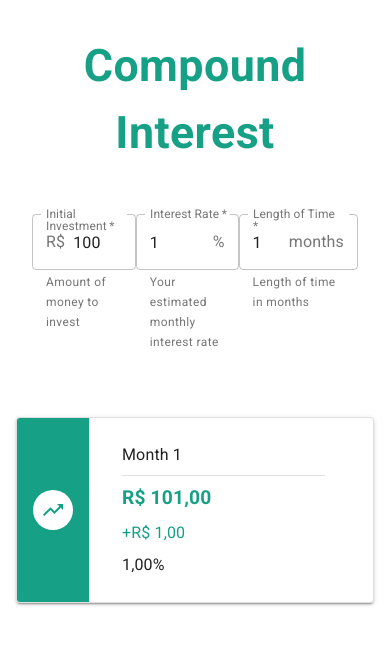
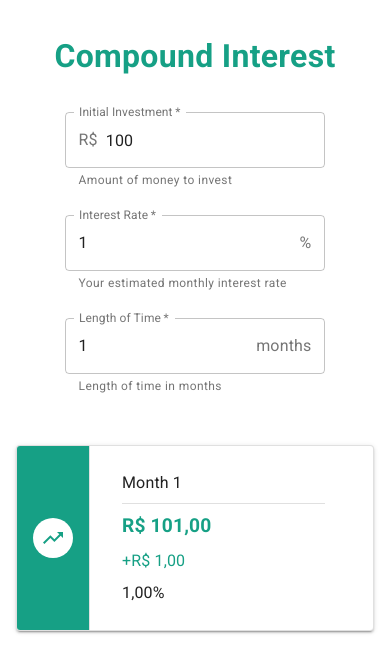
Before and after one commit to vbertazzo/igti-fullstack-bootcamp, a React (Create React App) app in the folder module-03/: page / in a window 390 px wide. Shown: the top 672 px of the page. Built offline with nearby package versions, Linux system fonts and the light colour scheme.

Commit message:
refactor: adjust design on breakpoints

```diff
--- a/module-03/src/App.js
+++ b/module-03/src/App.js
@@ -11,6 +11,10 @@ const useStyles = makeStyles((theme) => ({
     marginTop: theme.spacing(4),
     textAlign: 'center',
     color: '#16a085',
+
+    [theme.breakpoints.up('xs')]: {
+      fontSize: '2rem',
+    },
   },
 }))
 
--- a/module-03/src/components/form/index.js
+++ b/module-03/src/components/form/index.js
@@ -9,13 +9,30 @@ import {
 import { getInputValidation } from '../../lib/input-validator'
 
 const useStyles = makeStyles((theme) => ({
+  root: {
+    display: 'flex',
+    justifyContent: 'center',
+  },
   form: {
     display: 'flex',
+    flexWrap: 'wrap',
     justifyContent: 'space-between',
     width: '100%',
-    marginTop: theme.spacing(6),
+    margin: theme.spacing(6, 0),
+    [theme.breakpoints.down('sm')]: {
+      width: '60%',
+      justifyContent: 'center',
+      flexDirection: 'column',
+      margin: theme.spacing(4, 0, 0),
+    },
+    [theme.breakpoints.down('xs')]: {
+      width: '80%',
+    },
   },
   input: {
+    [theme.breakpoints.down('sm')]: {
+      marginBottom: theme.spacing(3),
+    },
     '& label.Mui-focused': {
       color: '#16a085',
     },
@@ -47,7 +64,7 @@ export default function Form({ onChange, data }) {
   }
 
   return (
-    <Container maxWidth="md">
+    <Container className={classes.root} maxWidth="md">
       <form className={classes.form} autoComplete="off">
         <FormControl>
           <TextField
--- a/module-03/src/components/installments/components/installment/index.js
+++ b/module-03/src/components/installments/components/installment/index.js
@@ -71,7 +71,7 @@ export default function Installment({
   }, [difference])
 
   return (
-    <Grid item xs={12} sm={6} md={4} lg={4}>
+    <Grid item xs={12} sm={12} md={6} lg={4}>
       <Card className={classes.root} variant="outlined">
         <div
           className={`${classes.avatarContainer} ${
--- a/module-03/src/components/installments/index.js
+++ b/module-03/src/components/installments/index.js
@@ -6,6 +6,10 @@ const useStyles = makeStyles((theme) => ({
   root: {
     display: 'flex',
     margin: theme.spacing(8, 0),
+
+    [theme.breakpoints.up('xs')]: {
+      margin: theme.spacing(3, 0),
+    },
   },
 }))
 
```
